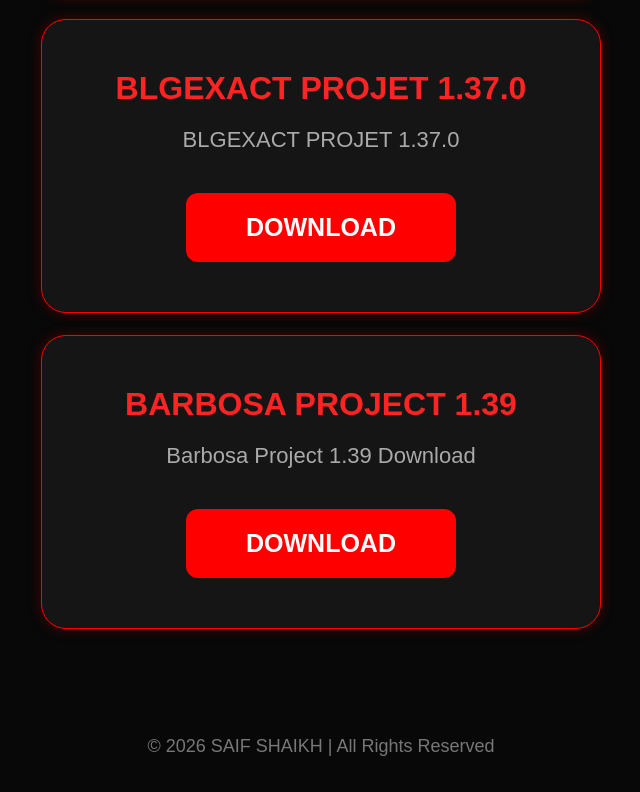
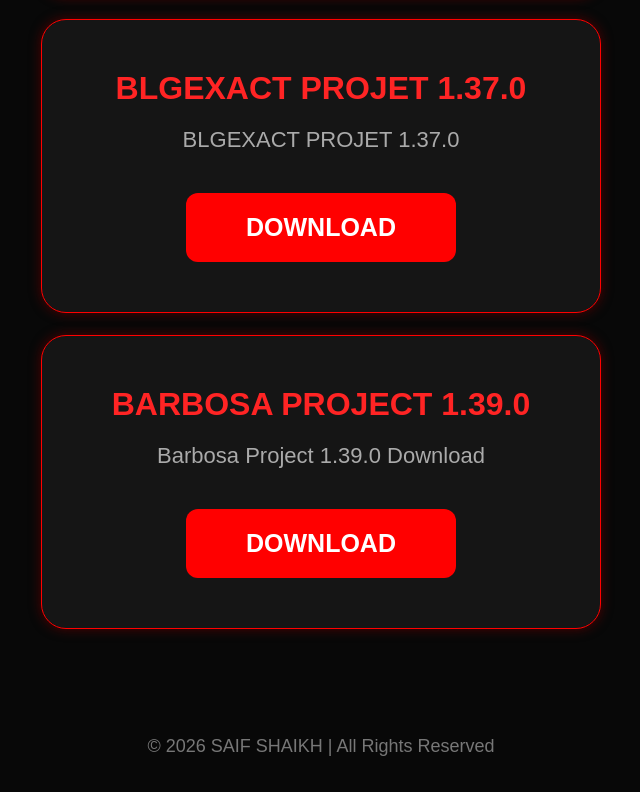
Before and after one commit to md7080596-lgtm/Saif-Shaikh, a plain HTML site: page index.html in a window 1280 px wide. Shown: the part 1507-2299 px from the top of the page, without its empty margins (319-959 px from the left). Drawn offline with Linux system fonts and the light colour scheme.

Commit message:
Update index.html

```diff
--- a/index.html
+++ b/index.html
@@ -141,8 +141,8 @@ footer {
     </div>
 
     <div class="game">
-        <h2>BARBOSA PROJECT 1.39</h2>
-        <p>Barbosa Project 1.39 Download</p>
+        <h2>BARBOSA PROJECT 1.39.0</h2>
+        <p>Barbosa Project 1.39.0 Download</p>
         <a class="download" href="https://www.mediafire.com/file/ga86lhlm9v3k8gz/Barbosa_Project_1.39_clone_fix-blue-screen.apk/file" target="_blank">DOWNLOAD</a>
     </div>
 
```
